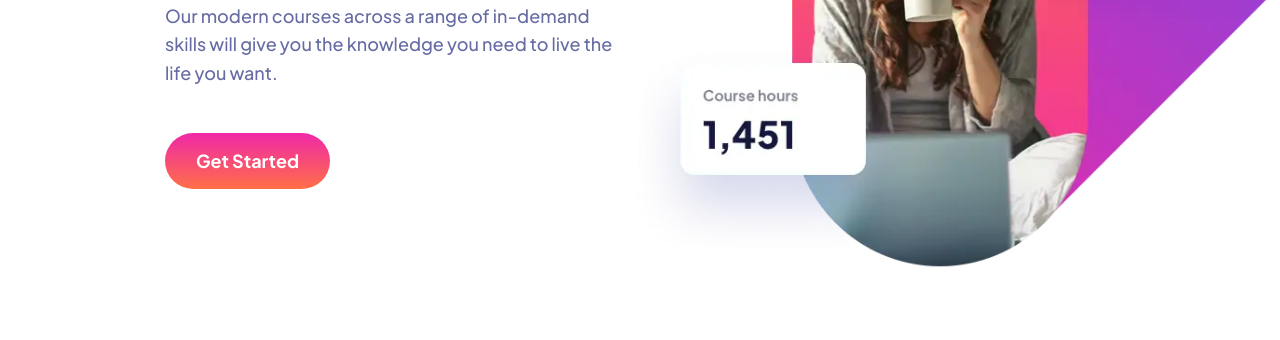
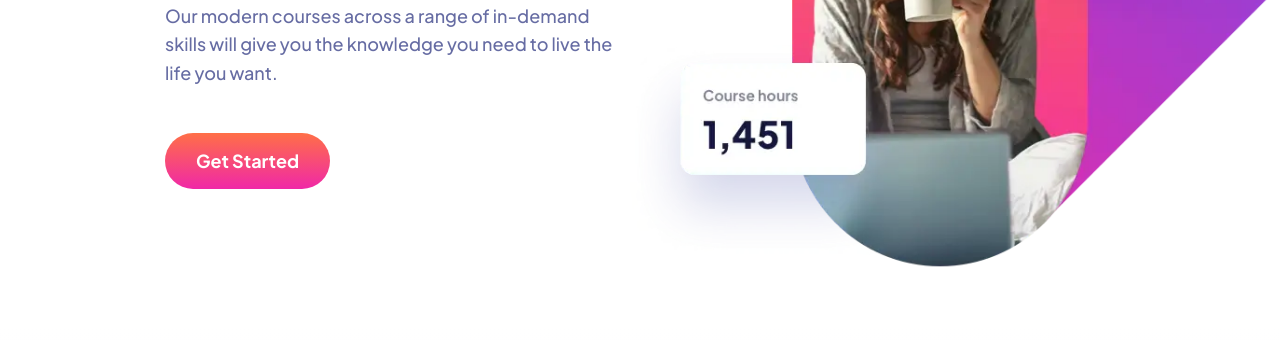
Before and after one commit to karolbanat/skilled-elearning-landing-page, a website: page index.html in a window 1280 px wide. Shown: the part 399-739 px from the top of the page. Drawn offline with Linux system fonts and the light colour scheme.

Commit message:
Changing primary gradient direction

```diff
--- a/src/sass/base/_root.scss
+++ b/src/sass/base/_root.scss
@@ -11,7 +11,7 @@
 	--clr-white: #ffffff;
 
 	--clr-gradient-400: linear-gradient(hsl(237, 100%, 64%) 0%, hsl(322, 87%, 55%) 100%);
-	--clr-gradient-700: linear-gradient(hsl(322, 87%, 55%) 0%, hsl(13, 100%, 64%) 100%);
+	--clr-gradient-700: linear-gradient(to top, hsl(322, 87%, 55%) 0%, hsl(13, 100%, 64%) 100%);
 
 	// font sizes
 	--fz-regular: 1.6rem;
```
Also changed, not shown: dist/css/main.min.css.
